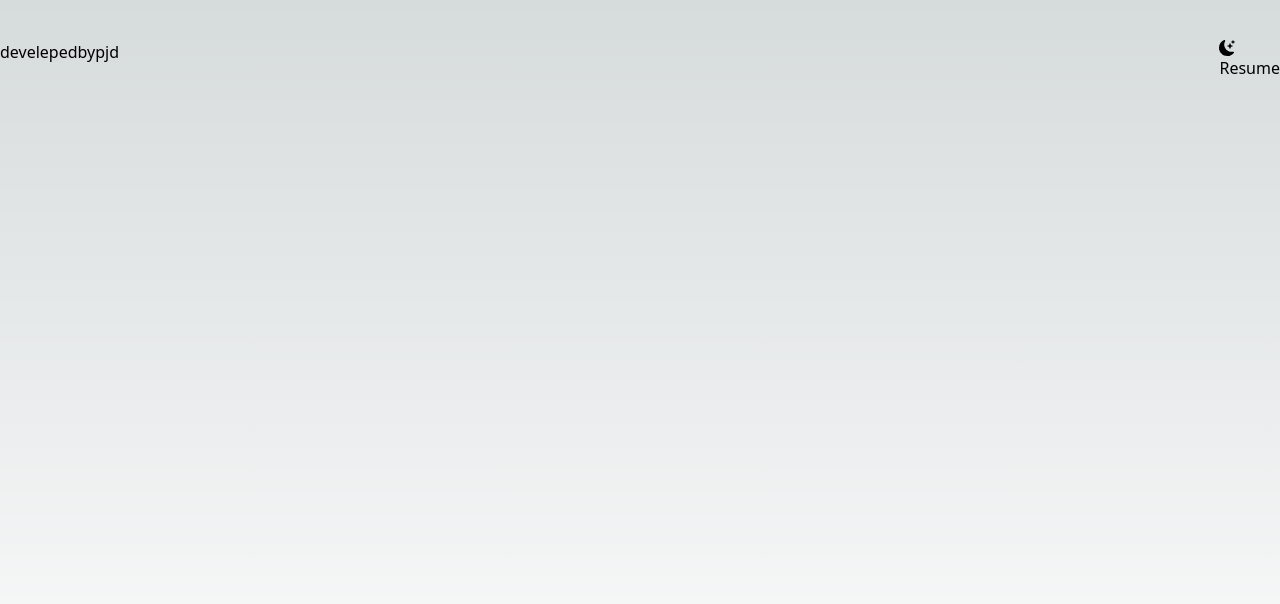
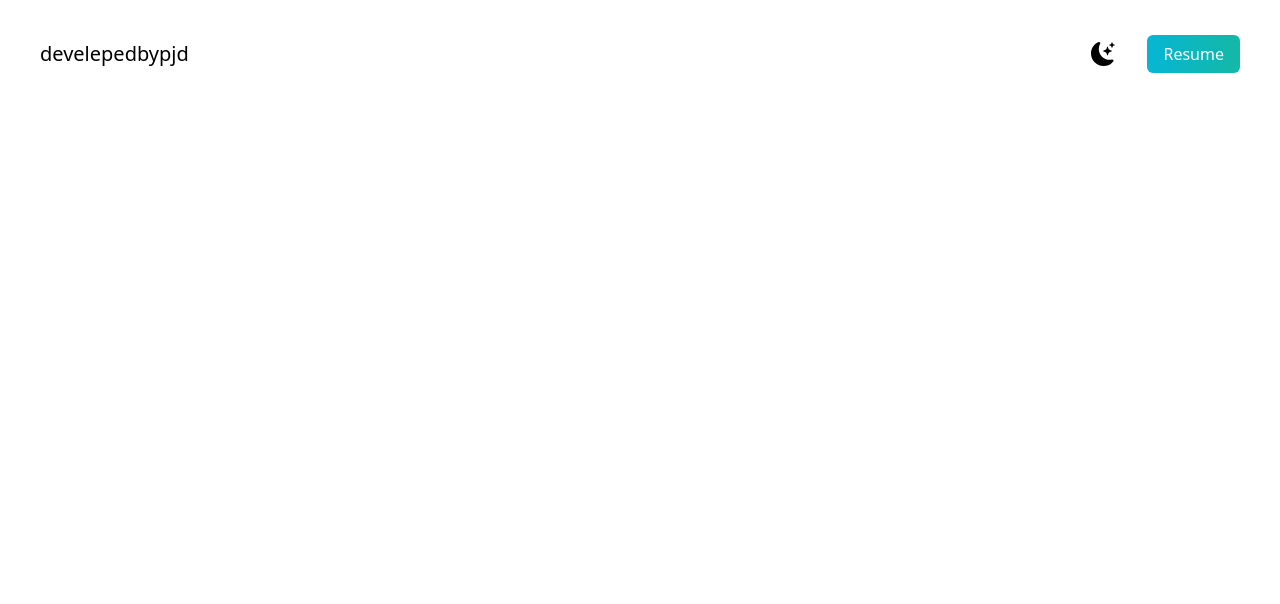
Before and after one commit to PieterJanDelbecke/portfolio-nextjs, a Next.js app: page / in a window 1280 px wide. Shown: the top 604 px of the page. Built offline with nearby package versions, Linux system fonts and the light colour scheme.

Commit message:
styling button

```diff
--- a/src/pages/index.js
+++ b/src/pages/index.js
@@ -9,16 +9,21 @@ export default function Home() {
         <meta name="description" content="created by PJD" />
         <link tel="icon" href="/favicon.ico" />
       </Head>
-      <main>
+      <main className="bg-white px-10">
         <section className="min-h-screen">
           <nav className="py-10 mb-12 flex justify-between">
-            <h1>develepedbypjd</h1>
-            <ul>
+            <h1 className="text-xl">develepedbypjd</h1>
+            <ul className="flex items-center">
               <li>
-                <BsFillMoonStarsFill />
+                <BsFillMoonStarsFill className="cursor-pointer text-2xl" />
               </li>
               <li>
-                <a href="#">Resume</a>
+                <a
+                  className="bg-gradient-to-r from-cyan-500 to-teal-500 text-white px-4 py-2 rounded-md ml-8"
+                  href="#"
+                >
+                  Resume
+                </a>
               </li>
             </ul>
           </nav>
```
